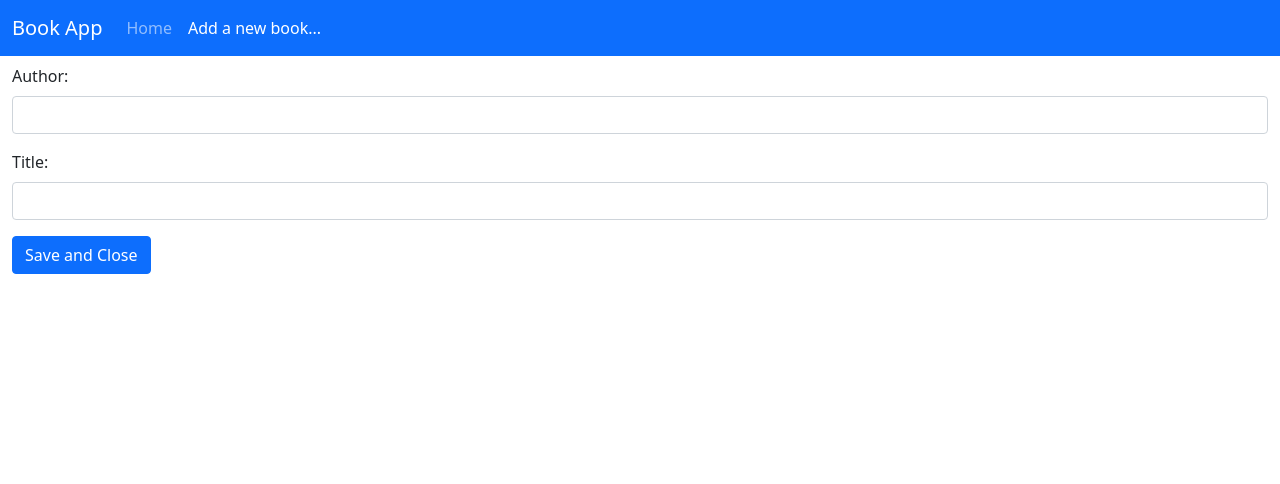
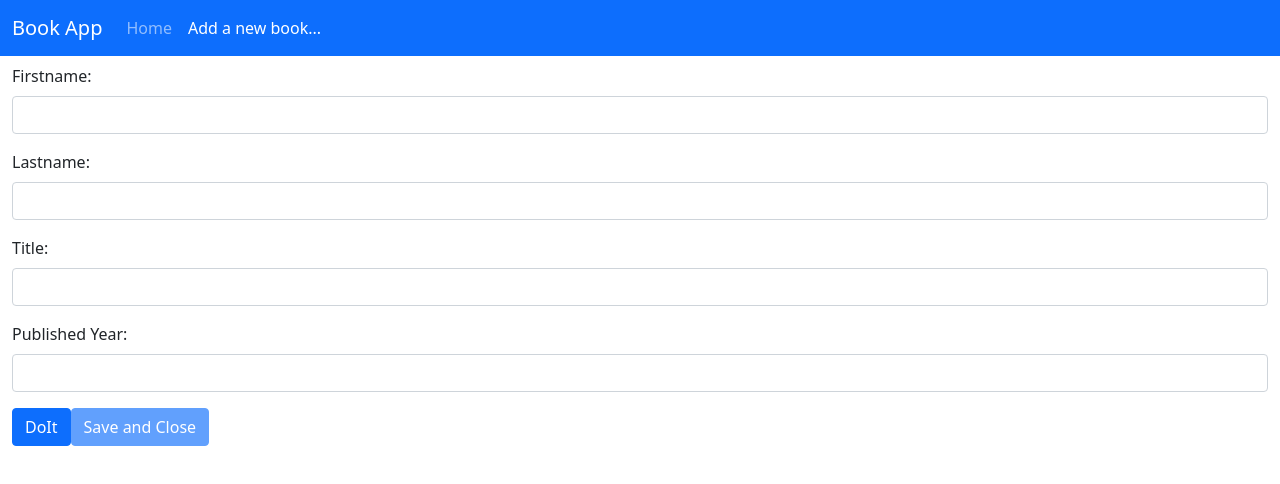
Before and after one commit to mmatczak/book-app-23.06.2021, an Angular app: page /book/new in a window 1280 px wide. Shown: the top 484 px of the page. Built offline with nearby package versions, Linux system fonts and the light colour scheme.

Commit message:
09-form-groups

```diff
--- a/src/app/book/components/book-details/book-details.component.html
+++ b/src/app/book/components/book-details/book-details.component.html
@@ -1,11 +1,36 @@
-<form (submit)="notifyOnBookChange($event)">
+<form [formGroup]="bookFormGroup" (submit)="notifyOnBookChange($event)">
+  <ng-container formGroupName="author">
+    <div class="mb-3">
+      <label for="firstname" class="form-label"
+      >Firstname: </label>
+      <input id="firstname" class="form-control" formControlName="firstname"
+
+             [class.is-invalid]="bookFormGroup?.get('author.firstname')?.invalid && bookFormGroup?.get('author.firstname')?.touched">
+      <div class="invalid-feedback" *ngIf="bookFormGroup?.get('author.firstname')?.invalid && bookFormGroup?.get('author.firstname')?.touched">
+        <span *ngIf="bookFormGroup?.get('author.firstname')?.errors?.required"> Input is required!</span>
+        <span *ngIf="bookFormGroup?.get('author.firstname')?.errors?.tooLong"> Input is to Long
+          ({{bookFormGroup?.get('author.firstname')?.errors?.tooLong}} )!</span>
+      </div>
+    </div>
+    <div class="mb-3">
+      <label for="lastname" class="form-label">Lastname: </label>
+      <input id="lastname" class="form-control" formControlName="lastname"
+             [class.is-invalid]="bookFormGroup?.get('author.lastname')?.invalid && bookFormGroup?.get('author.lastname')?.touched">
+    </div>
+  </ng-container>
   <div class="mb-3">
-    <label for="author" class="form-label">Author: </label>
-    <input id="author" class="form-control" [value]="book?.author">
+    <label for="title" class="form-label">Title:</label>
+    <input id="title" class="form-control" formControlName="title"
+           [class.is-invalid]="bookFormGroup?.get('title')?.invalid && bookFormGroup?.get('title')?.touched">
   </div>
   <div class="mb-3">
-    <label for="title" class="form-label">Title:</label>
-    <input id="title" class="form-control" [value]="book?.title">
+    <label for="publishedYear" class="form-label">Published Year:</label>
+    <input id="publishedYear" class="form-control" formControlName="publishedYear"
+           (keypress)="onlyNumbers($event)"
+           [class.is-invalid]="bookFormGroup?.get('publishedYear')?.invalid && bookFormGroup?.get('publishedYear')?.touched">
   </div>
-  <button type="submit" class="btn btn-primary">Save and Close</button>
+
+  <button type="button" class="btn btn-primary" (click)="doIt()">DoIt</button>
+
+  <button type="submit" class="btn btn-primary" [disabled]="bookFormGroup.invalid">Save and Close</button>
 </form>
--- a/src/app/book/components/book-details/book-details.component.ts
+++ b/src/app/book/components/book-details/book-details.component.ts
@@ -2,6 +2,7 @@ import {Component} from '@angular/core';
 import {Book, BookProperties} from '../../model';
 import {BookService} from '../../services/book.service';
 import {ActivatedRoute, Router} from '@angular/router';
+import {AbstractControl, FormBuilder, ValidationErrors, ValidatorFn, Validators} from "@angular/forms";
 
 @Component({
   selector: 'ba-book-details',
@@ -11,26 +12,65 @@ import {ActivatedRoute, Router} from '@angular/router';
 export class BookDetailsComponent {
   book: Book | undefined;
 
+  bookFormGroup = this.fb.group({
+    author: this.fb.group({
+      firstname: [this.bookFromRouting?.author.firstname || '', [Validators.required, maxLength(20)]],
+      lastname: [this.bookFromRouting?.author.lastname || '', [Validators.required, maxLength(10)]],
+    }),
+    title: [{value: this.bookFromRouting?.title || '', disabled: !isNaN(this.bookFromRouting?.id)}, Validators.required],
+    publishedYear: [this.bookFromRouting?.publishedYear || '', Validators.required],
+  });
+
   constructor(
     private readonly books: BookService,
-    route: ActivatedRoute,
-    private readonly router: Router) {
+    private readonly route: ActivatedRoute,
+    private readonly router: Router,
+    private readonly fb: FormBuilder) {
     this.book = route.snapshot.data.book;
+    this.bookFormGroup.valueChanges.subscribe(console.log)
+  }
+
+  get bookFromRouting() {
+    return this.route.snapshot.data.book;
+  }
+
+  doIt() {
+    if(this.bookFormGroup.get('title')?.enabled){
+      this.bookFormGroup.get('title')?.disable();
+    }else{
+      this.bookFormGroup.get('title')?.enable();
+    }
+  }
+
+  onlyNumbers(event: KeyboardEvent) {
+    console.log(event.key);
+    if (!event.key.match(/[0-9]/)) {
+      return false;
+    }
+    return true;
   }
 
   notifyOnBookChange(event: Event) {
     event.preventDefault();
-    const formElement = event.target as HTMLFormElement;
-    const authorElement = formElement.querySelector<HTMLInputElement>('#author');
-    const author = authorElement?.value ?? '';
-    const titleElement = formElement.querySelector<HTMLInputElement>('#title');
-    const title = titleElement?.value ?? '';
+    const book = this.bookFormGroup.value;
     if (this.book) { // edit existing
-      const updatedBook: Book = {id: this.book.id, author, title};
+      const updatedBook: Book = {id: this.book.id, ...book};
       this.books.save(updatedBook).subscribe(() => this.router.navigateByUrl('/books'))
     } else { // new book
-      const bookProps: BookProperties = {author, title};
+      const bookProps: BookProperties = book;
       this.books.saveNew(bookProps).subscribe(() => this.router.navigateByUrl('/books'))
     }
   }
 }
+
+function maxLength(maxLimit: number): ValidatorFn {
+  return (control: AbstractControl): ValidationErrors | null => {
+    const length = control.value?.length;
+    return length > maxLimit ? {'tooLong': length} : null;
+  }
+}
+
+function maxLength20(control: AbstractControl): ValidationErrors | null {
+  const length = control.value?.length;
+  return length > 20 ? {'tooLong': length} : null;
+}
--- a/src/app/book/components/book-overview/book-overview.component.html
+++ b/src/app/book/components/book-overview/book-overview.component.html
@@ -13,7 +13,7 @@
   <tr *ngFor="let book of (books$ | async); index as i"
       (click)="goToDetails(book)">
     <th scope="row">{{i + 1}}</th>
-    <td>{{book.author}}</td>
+    <td>{{book.author.firstname}}{{book.author.lastname}}</td>
     <td>{{book.title}}</td>
   </tr>
   </tbody>
--- a/src/app/book/model/index.ts
+++ b/src/app/book/model/index.ts
@@ -1,7 +1,11 @@
 export interface Book {
   id: number;
-  author: string;
+  author: {
+    firstname:string;
+    lastname:string;
+  };
   title: string;
+  publishedYear:number;
 }
 
 export type BookProperties = Omit<Book, 'id'>;
--- a/src/app/book/services/book.service.ts
+++ b/src/app/book/services/book.service.ts
@@ -1,24 +1,35 @@
 import {Book, BookProperties} from '../model';
 import {BehaviorSubject, Observable} from 'rxjs';
-import {delay} from 'rxjs/operators';
 
 export class BookService {
   private idSeq = 0;
   private booksSubject = new BehaviorSubject<Book[]>([
     {
       id: this.idSeq++,
-      author: 'Marek Matczak',
-      title: 'Angular for nerds'
+      author: {
+        firstname: 'Marek ',
+        lastname: 'Matczak'
+      },
+      title: 'Angular for nerds',
+      publishedYear: 2020
     },
     {
       id: this.idSeq++,
-      author: 'Douglas Crockford',
-      title: 'JavaScript. The Good Parts'
+      author: {
+        firstname: 'Douglas ',
+        lastname: 'Crockford'
+      },
+      title: 'JavaScript. The Good Parts',
+      publishedYear: 2020
     },
     {
       id: this.idSeq++,
-      author: 'Robert C. Martin',
-      title: 'Clean Code'
+      author: {
+        firstname: 'Robert ',
+        lastname: 'C. Martin'
+      },
+      title: 'Clean Code',
+      publishedYear: 2020
     }
   ]);
 
@@ -67,7 +78,7 @@ export class BookService {
       const currentBooks = this.booksSubject.getValue();
       if (query) {
         const queryLowerCase = query.toLocaleLowerCase();
-          results = currentBooks.filter(book => book.author.toLocaleLowerCase().includes(queryLowerCase)
+        results = currentBooks.filter(book => book.author.firstname.toLocaleLowerCase().includes(queryLowerCase)
           || book.title.toLocaleLowerCase().includes(queryLowerCase));
       } else {
         results = currentBooks;
```
Lines whose indentation alone changed are shown as unchanged.
